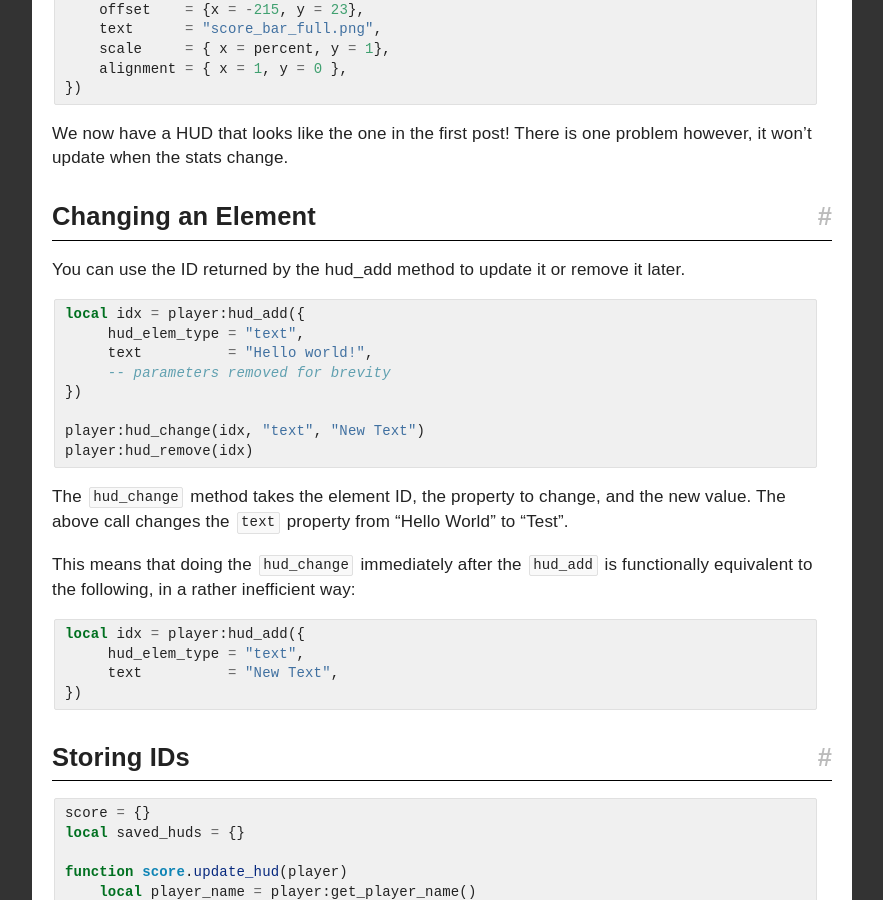
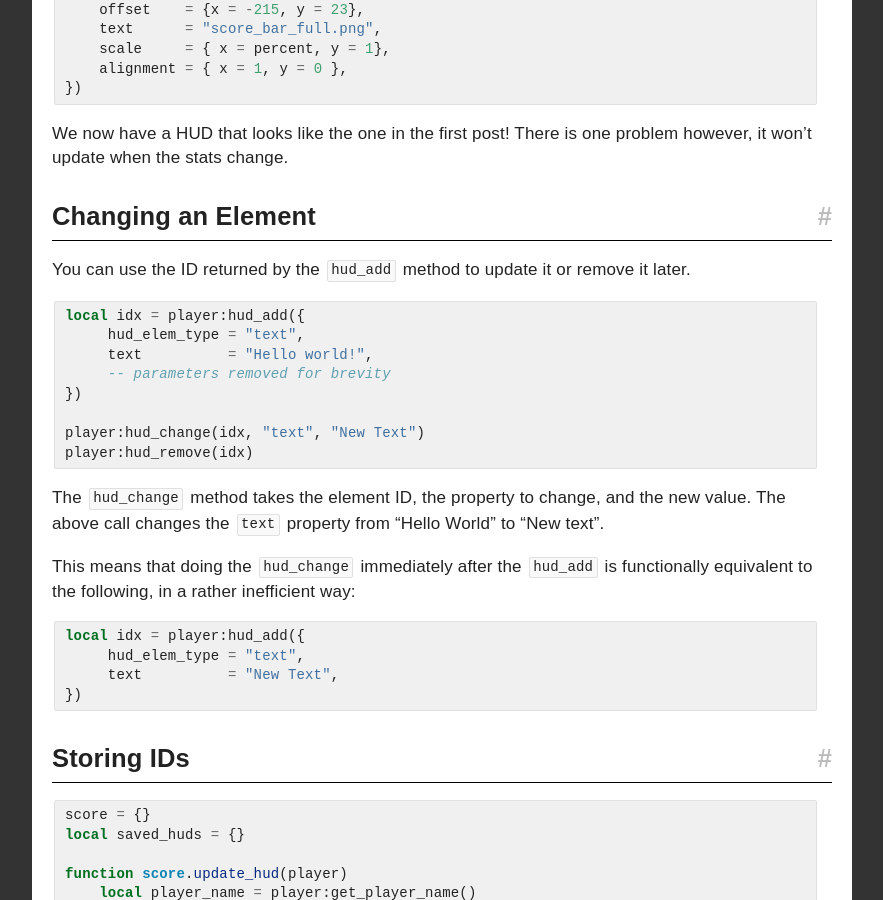
Before and after one commit to rubenwardy/minetest_modding_book, a Jekyll site: the page built from _en/players/hud.md, in a window 1280 px wide and 900 px high, scrolled down 4643 px. Shown: the whole window, without its empty margins (338-1221 px from the left). Built offline with Jekyll 4.4.1, drawn with Linux system fonts in a browser that asks for light colours; nearby versions of some CDN libraries.

````diff
--- a/_en/players/hud.md
+++ b/_en/players/hud.md
@@ -225,7 +226,7 @@ There is one problem however, it won't update when the stats change.
 
 ## Changing an Element
 
-You can use the ID returned by the hud_add method to update it or remove it later.
+You can use the ID returned by the `hud_add` method to update it or remove it later.
 
 ```lua
 local idx = player:hud_add({
@@ -239,7 +240,7 @@ player:hud_remove(idx)
 ```
 
 The `hud_change` method takes the element ID, the property to change, and the new
-value. The above call changes the `text` property from "Hello World" to "Test".
+value. The above call changes the `text` property from "Hello World" to "New text".
 
 This means that doing the `hud_change` immediately after the `hud_add` is
 functionally equivalent to the following, in a rather inefficient way:
````
Also changed, not shown: other parts of _en/players/hud.md (+1 -0 lines).
